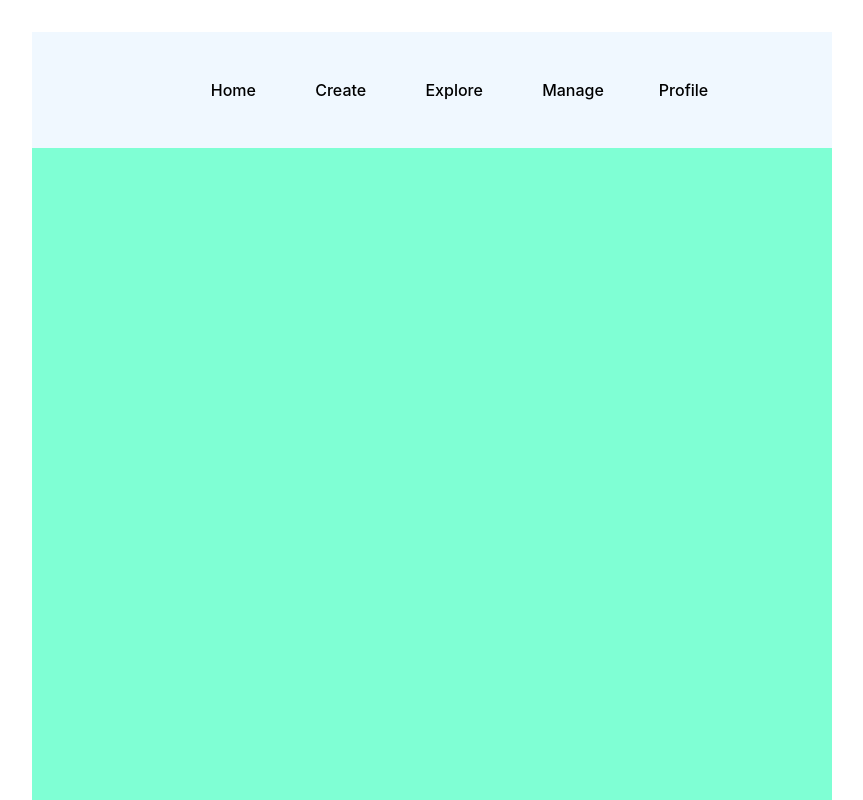
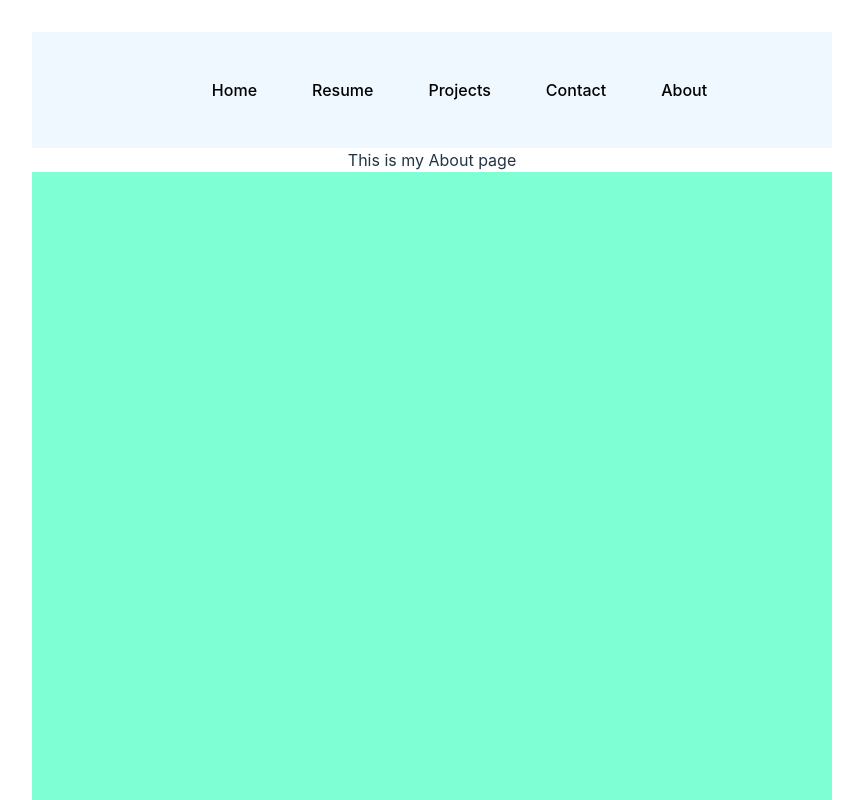
Before and after one commit to MusaShoeb/portfolio, a React (Vite) app: page /about in a window 1280 px wide. Shown: the top 800 px of the page, without its empty margins (208-1071 px from the left). Built offline with nearby package versions, Linux system fonts and the light colour scheme.

Commit message:
Here's a branch with clickable links to each page, I'll update the pages, but it's a start.

```diff
--- a/package.json
+++ b/package.json
@@ -12,7 +12,7 @@
   "dependencies": {
     "react": "^18.2.0",
     "react-dom": "^18.2.0",
-    "react-router-dom": "^6.21.2"
+    "react-router-dom": "^6.21.3"
   },
   "devDependencies": {
     "@types/react": "^18.2.43",
--- a/src/App.tsx
+++ b/src/App.tsx
@@ -5,7 +5,6 @@ import viteLogo from '/vite.svg'
 import './App.css'
 import MainPage from './MainPage/mainpage'
 import HeaderMain from './Header/HeaderMain'
-import Home from './Home/Home';
 
 
 function App() {
@@ -21,6 +20,7 @@ function App() {
 
         </MainPage>
 
+
     </div>
 
   );
--- /dev/null
+++ b/src/Header/About.tsx
@@ -0,0 +1,12 @@
+import React from "react";
+
+export default function About() {
+    return (
+
+        <div className='About'>
+          This is my About page
+
+        </div>
+
+    );
+  }
--- /dev/null
+++ b/src/Header/Contact.tsx
@@ -0,0 +1,12 @@
+import React from "react";
+
+export default function Contact() {
+    return (
+
+        <div className='Contact'>
+          This is my Contact page
+
+        </div>
+
+    );
+  }
--- a/src/Header/HeaderMain.css
+++ b/src/Header/HeaderMain.css
@@ -1,18 +1,18 @@
-header {
+nav {
     background-color: aliceblue;
     padding: 30px
 
 
 }
 
-header li {
+nav li {
     display: inline;
     padding-left: 25px;
     padding-right: 10px;
 
 }
 
-header li a {
+nav li a {
     color: black;
     padding: 10px;
 
--- a/src/Header/HeaderMain.tsx
+++ b/src/Header/HeaderMain.tsx
@@ -1,22 +1,33 @@
 import React from "react";
-import './HeaderMain.css'
+import { BrowserRouter as Router, Routes, Route, Link } from 'react-router-dom';
+import Resume from './Resume';
+import Projects from './Projects';
+import Contact from './Contact';
+import About from './About';
+import Home from './Home';
+import './HeaderMain.css';
 
 export default function HeaderMain() {
-
-
-    return (
+  return (
+    <Router>
       <div className='HeaderMain'>
-       <header>
+        <nav>
           <ul>
-            <li><a href = "Home.tsx"> Home</a></li>
-            <li><a href = "#"> Create</a></li>
-            <li><a href = "#"> Explore</a></li>
-            <li><a href = "#"> Manage</a></li>
-            <li><a href = "#">Profile</a></li>
+            <li><Link to={'/home'}>Home</Link></li>
+            <li><Link to={'/resume'}>Resume</Link></li>
+            <li><Link to={'/projects'}>Projects</Link></li>
+            <li><Link to={'/contact'}>Contact</Link></li>
+            <li><Link to={'/about'}>About</Link></li>
           </ul>
-       </header>
-
+        </nav>
+        <Routes>
+          <Route path="/home" Component={Home}></Route>
+          <Route path="/resume" Component={Resume}></Route>
+          <Route path="/projects" Component={Projects}></Route>
+          <Route path="/contact" Component={Contact}></Route>
+          <Route path="/about" Component={About}></Route>
+        </Routes>
       </div>
-
-    );
-  }
+    </Router>
+  );
+}
--- /dev/null
+++ b/src/Header/Home.tsx
@@ -0,0 +1,12 @@
+import React from "react";
+
+export default function Home() {
+    return (
+
+        <div className='Home'>
+          This is my Home page
+
+        </div>
+
+    );
+  }
--- /dev/null
+++ b/src/Header/Projects.tsx
@@ -0,0 +1,12 @@
+import React from "react";
+
+export default function Projects() {
+    return (
+
+        <div className='Projects'>
+          This is my Projects page
+
+        </div>
+
+    );
+  }
--- /dev/null
+++ b/src/Header/Resume.tsx
@@ -0,0 +1,12 @@
+import React from "react";
+
+export default function Resume() {
+    return (
+
+        <div className='Resume'>
+          This is my Resume page
+
+        </div>
+
+    );
+  }
```
Also changed, not shown: src/Home/Home.tsx (deleted, +0 -17 lines), 1 other file (tests, documents, lock files or other folders).
